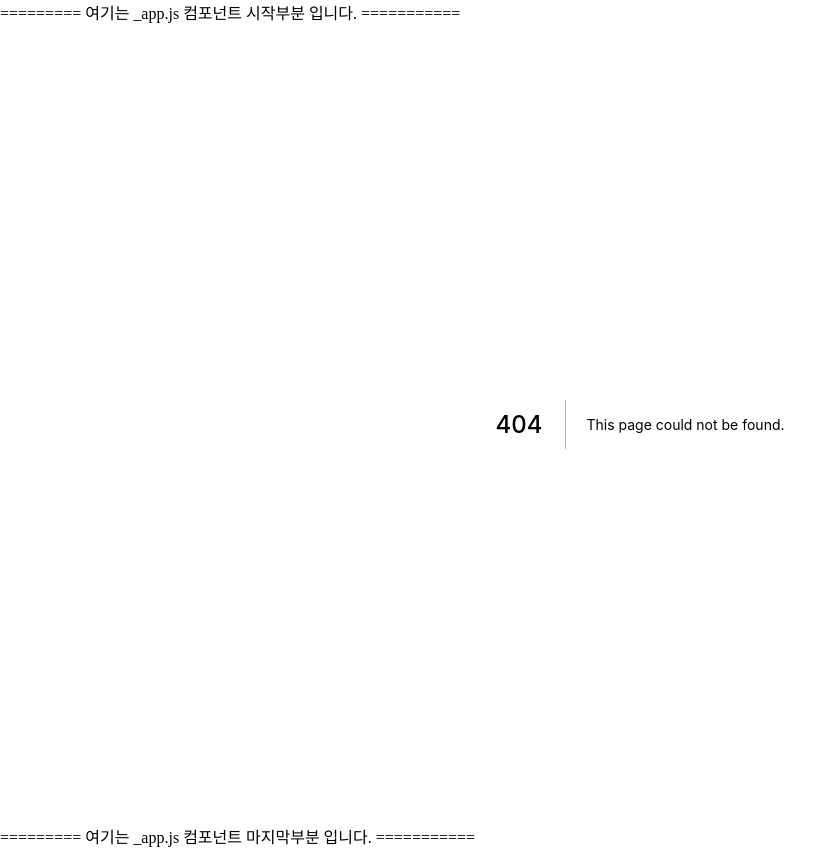
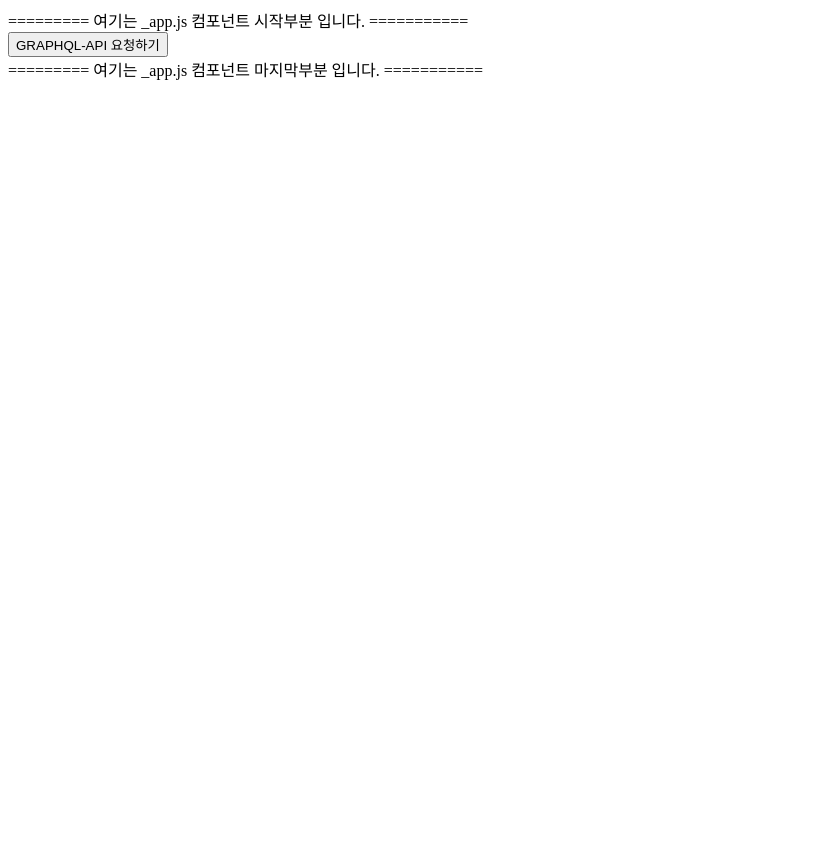
Before and after one commit to tearcode89/FullStack_Study, a Next.js app in the folder Frontend/class/: page /section04/04-05-graphql-mutation-product in a window 1280 px wide. Before the commit this address had no page. Shown: the whole page, without its empty margins (0-839 px from the left). After the commit the page ends 800 px from the top, so only its background shows below. Built offline with nearby package versions, Linux system fonts and the light colour scheme.

Commit message:
017.graphql-mutation-product

```diff
--- /dev/null
+++ b/Frontend/class/pages/section04/04-05-graphql-mutation-product/index.js
@@ -0,0 +1,32 @@
+import {gql, useMutation} from "@apollo/client";
+
+const CREATE_PRODUCT = gql`
+    mutation createProduct($seller: String, $createProductInput: CreateProductInput!){ # 변수의 타입을 적는 곳
+        createProduct(seller: $seller, createProductInput: $createProductInput){       # 실제 우리가 전달할 변수를 적는 곳
+            _id
+            number
+            message
+        }
+    }
+`
+export default function GraphqlMutationPage() {
+
+    const [createProduct] = useMutation(CREATE_PRODUCT)
+
+    const onClickSubmit = async () => {
+        const result = await createProduct({
+            variables: {
+                seller: "아이쇼스피드",
+                createProductInput:{
+                    name: "유니폼",
+                    detail: "호날두유니폼",
+                    price: 99000
+                }
+            }
+        })
+        console.log(result)
+    }
+
+
+    return <button onClick={onClickSubmit}>GRAPHQL-API 요청하기</button> // 한줄일 때는 괄호 ( ) 가 필요없다.
+}
```
Also changed, not shown: 1 other file (tests, documents, lock files or other folders).
